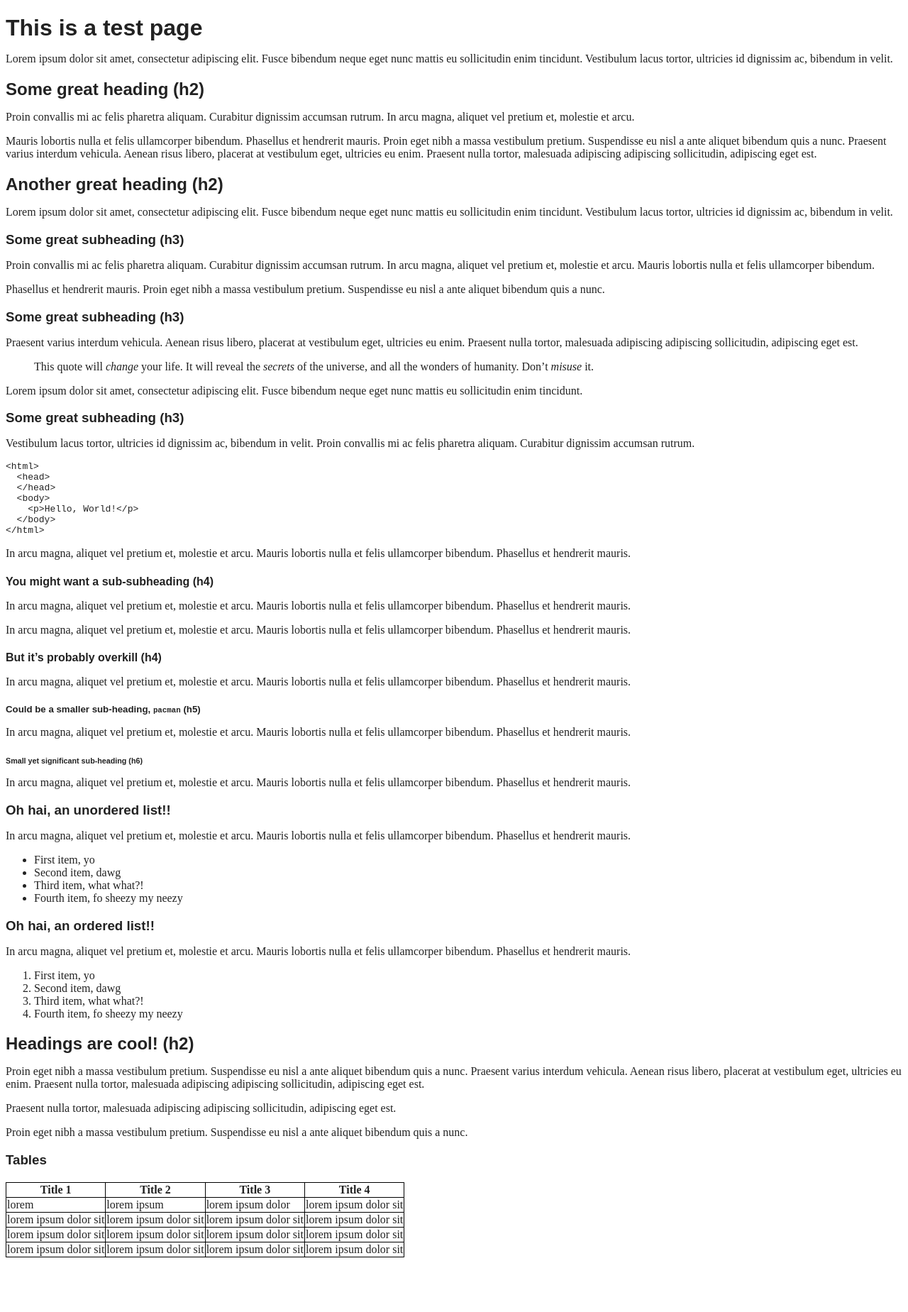
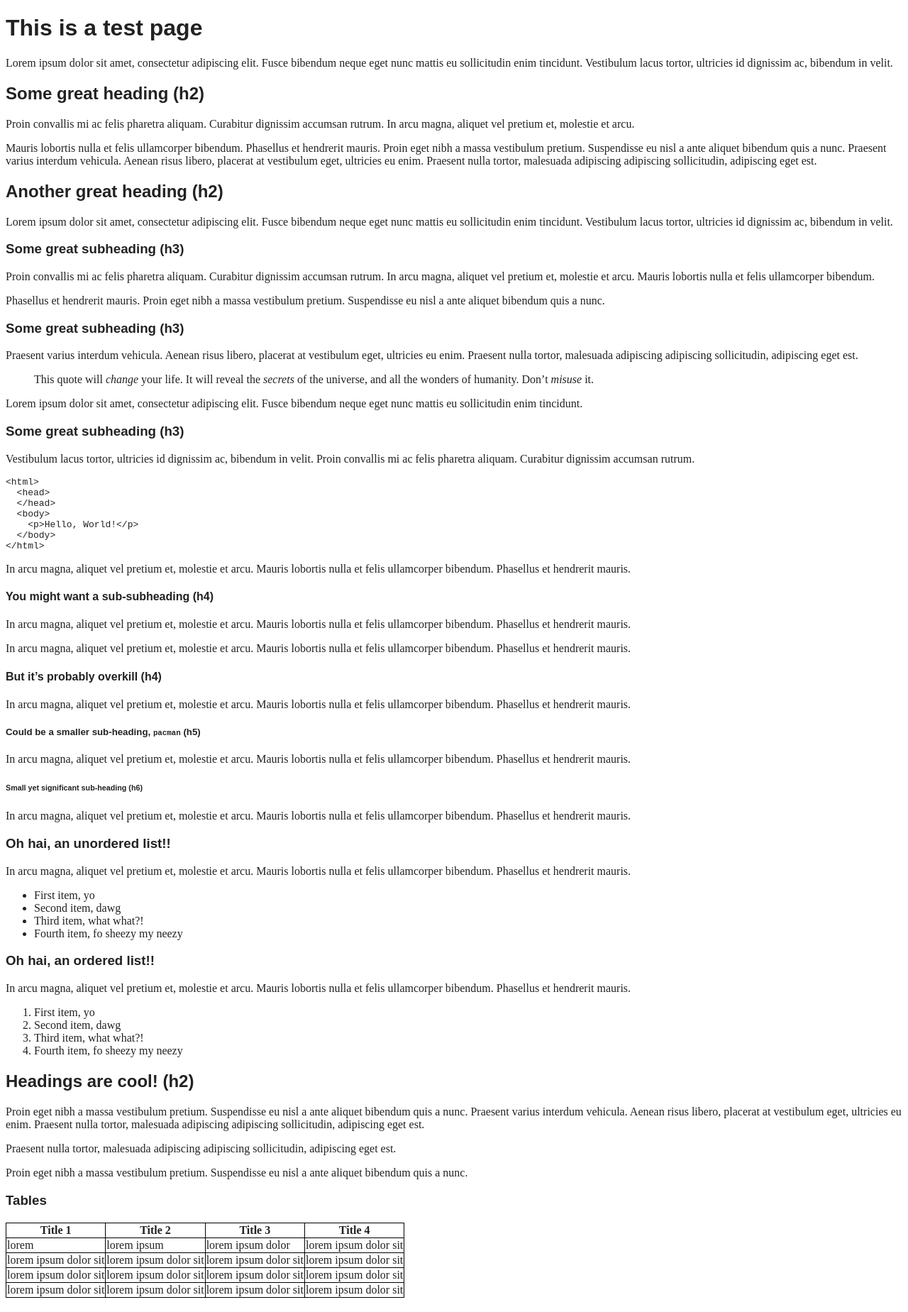
Before and after one commit to makgill/deryk, a Jekyll site: the page built from test.md, in a window 1280 px wide. Shown: the whole page at 71% size. Built offline with Jekyll 4.4.1, drawn with Linux system fonts in a browser that asks for light colours; some web fonts are replaced; our own code applies the rules of GitHub Pages for plain Markdown files; before the commit the page ends 1792 px from its top, so only the background shows below that.

Commit message:
Update css.html

```diff
--- a/_includes/css.html
+++ b/_includes/css.html
@@ -9,8 +9,8 @@ border-collapse: collapse;
 
 
 
-	pre{white-space: break-spaces;overflow: scroll;}
-	body{font-family:serif;color:#222;}h1,h2,h3,h4,h5,h6{margin-bottom:.25ex;font-family:sans-serif;}a{color:blue;}a:hover{background-color:#yellow;}
+	pre{white-space: break-spaces;overflow:auto;}
+	body{font-family:serif;color:#222;}h1,h2,h3,h4,h5,h6{margin-bottom:-5x;font-family:sans-serif;}a{color:blue;}a:hover{background-color:#yellow;}
 
 
 
```
